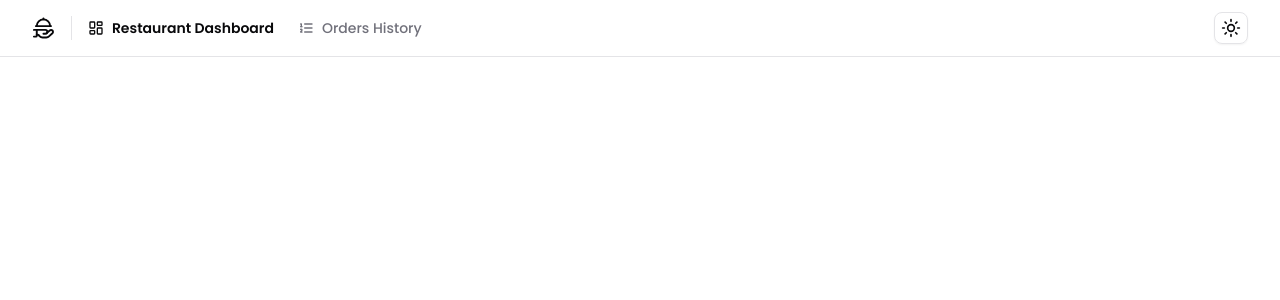
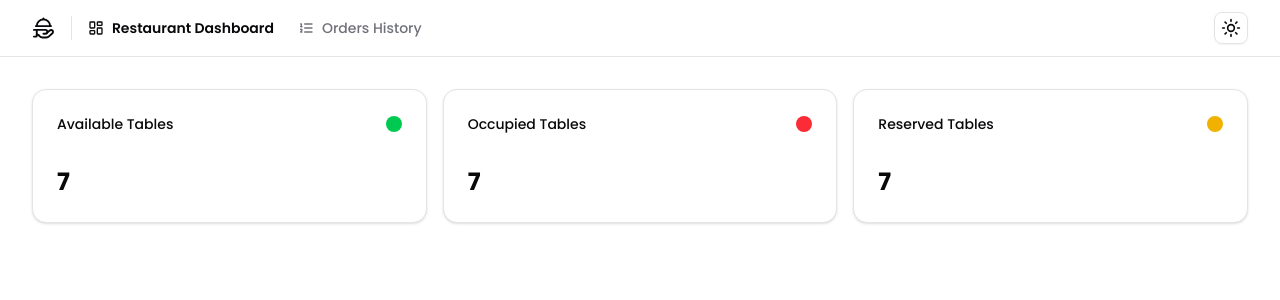
Before and after one commit to JulioCB68/restaurant-manager, a Next.js app in the folder frontend/: page / in a window 1280 px wide. Shown: the top 300 px of the page. Built offline with nearby package versions, Linux system fonts and the light colour scheme.

Commit message:
feat: add status card

```diff
--- a/frontend/src/app/page.tsx
+++ b/frontend/src/app/page.tsx
@@ -1,5 +1,84 @@
+"use client";
+
+import InfoCard from "@/components/info-card";
+
+// Types
+type TableStatus = "available" | "occupied" | "reserved";
+
+interface Table {
+  id: number;
+  number: number;
+  seats: number;
+  status: TableStatus;
+}
+
+interface Product {
+  id: number;
+  name: string;
+  price: number;
+  category: string;
+}
+
+interface OrderItem {
+  productId: number;
+  quantity: number;
+  product: Product;
+}
+
+interface Order {
+  tableId: number;
+  items: OrderItem[];
+  timestamp: Date;
+}
+
+// Menu data
+const menuItems: Product[] = [
+  { id: 1, name: "X-Burger", price: 25.9, category: "Burgers" },
+  { id: 2, name: "Margherita Pizza", price: 45.9, category: "Pizzas" },
+  { id: 3, name: "Caesar Salad", price: 28.9, category: "Salads" },
+  { id: 4, name: "French Fries", price: 12.9, category: "Sides" },
+  { id: 5, name: "Coca-Cola", price: 7.9, category: "Drinks" },
+  { id: 6, name: "Chicken Wings", price: 32.9, category: "Appetizers" },
+  { id: 7, name: "Spaghetti", price: 38.9, category: "Pasta" },
+  { id: 8, name: "Water", price: 4.9, category: "Drinks" },
+  { id: 9, name: "Ice Cream", price: 15.9, category: "Desserts" },
+  { id: 10, name: "Coffee", price: 6.9, category: "Drinks" },
+];
+
+// Initial table data
+const initialTables: Table[] = [
+  { id: 1, number: 1, seats: 2, status: "available" },
+  { id: 2, number: 2, seats: 4, status: "occupied" },
+  { id: 3, number: 3, seats: 4, status: "reserved" },
+  { id: 4, number: 4, seats: 6, status: "available" },
+  { id: 5, number: 5, seats: 2, status: "available" },
+  { id: 6, number: 6, seats: 4, status: "occupied" },
+  { id: 7, number: 7, seats: 8, status: "reserved" },
+  { id: 8, number: 8, seats: 2, status: "available" },
+  { id: 9, number: 9, seats: 4, status: "available" },
+  { id: 10, number: 10, seats: 6, status: "occupied" },
+  { id: 11, number: 11, seats: 2, status: "available" },
+  { id: 12, number: 12, seats: 4, status: "available" },
+];
+
+interface Filters {
+  search: string;
+  status: TableStatus[];
+  minSeats: number;
+  maxSeats: number;
+}
+
 export default function Home() {
   return (
-    <div />
+    <div className="flex min-h-screen flex-col gap-8 p-8">
+      <div className="flex flex-col gap-4">
+        {/* Stats Cards */}
+        <div className="grid gap-4 md:grid-cols-3">
+          <InfoCard status="available" quantity={7} />
+          <InfoCard status="occupied" quantity={7} />
+          <InfoCard status="reserved" quantity={7} />
+        </div>
+      </div>
+    </div>
   );
 }
--- /dev/null
+++ b/frontend/src/components/info-card.tsx
@@ -0,0 +1,29 @@
+import { Card, CardContent, CardHeader, CardTitle } from "@/components/ui/card";
+
+type TableStatus = "available" | "occupied" | "reserved";
+
+interface IInfoCardProps {
+  status: TableStatus;
+  quantity: number;
+}
+
+export default function InfoCard({ status, quantity }: IInfoCardProps) {
+  const statusColors = {
+    available: "bg-green-500",
+    occupied: "bg-red-500",
+    reserved: "bg-yellow-500",
+  };
+  return (
+    <Card>
+      <CardHeader className="flex flex-row items-center justify-between space-y-0 pb-2">
+        <CardTitle className="text-sm font-medium capitalize">
+          {status} Tables
+        </CardTitle>
+        <div className={`size-4 rounded-full ${statusColors[status]}`} />
+      </CardHeader>
+      <CardContent>
+        <div className="text-2xl font-bold">{quantity}</div>
+      </CardContent>
+    </Card>
+  );
+}
```
